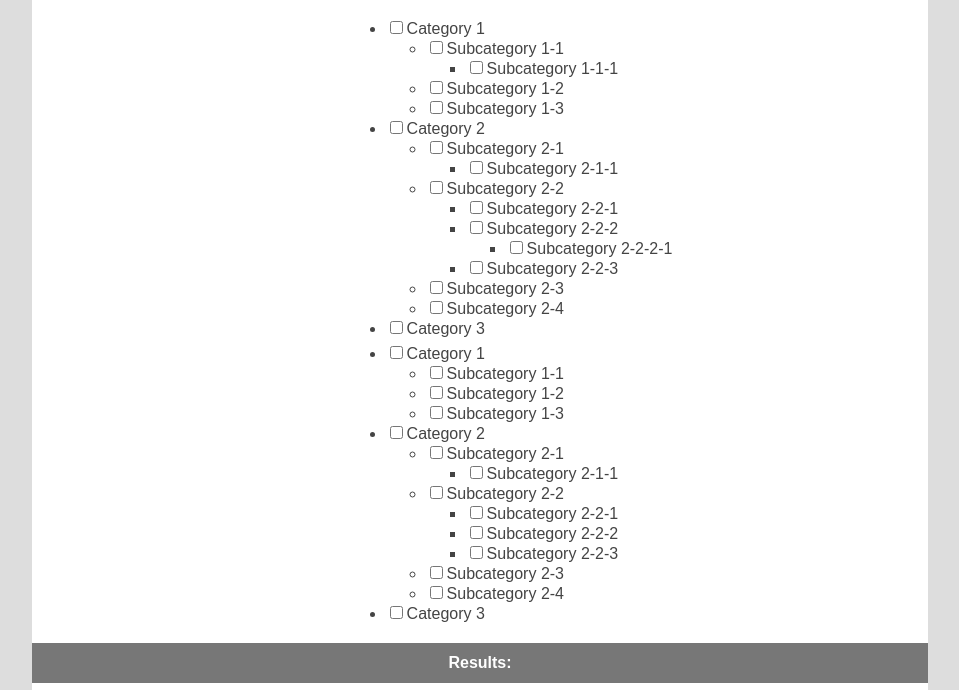
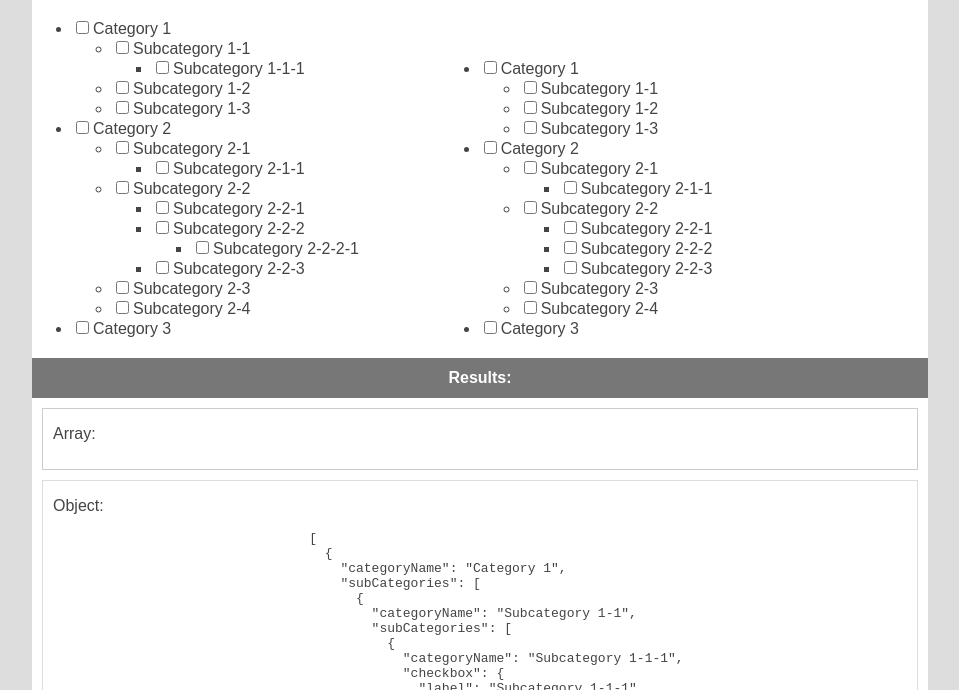
Before and after one commit to xXSentryBotXx/checkbox-tree, a website: page index.html in a window 1280 px wide. Shown: the part 60-750 px from the top of the page, without its empty margins (160-1119 px from the left). Drawn offline with Linux system fonts and the light colour scheme.

Commit message:
Added some style for the second tre.

```diff
--- a/css/style.css
+++ b/css/style.css
@@ -83,9 +83,10 @@ ul {
 }
 
 .tree-plugin {
+	padding-bottom: 5px;
+	display: inline-block;
 	margin: auto;
-	width: 30%;
-	padding-bottom: 5px;
+	width: 45%;
 }
 
 pre {
```
